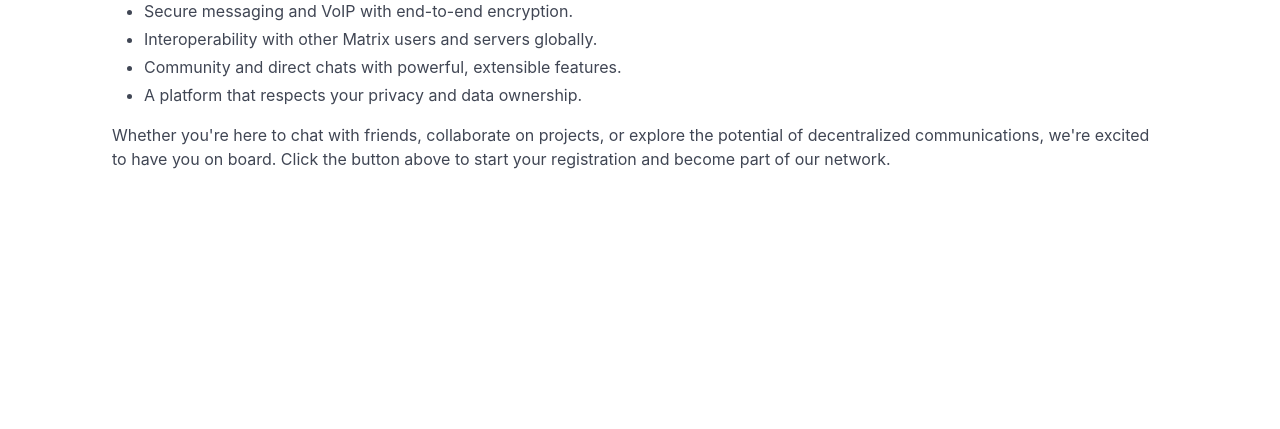
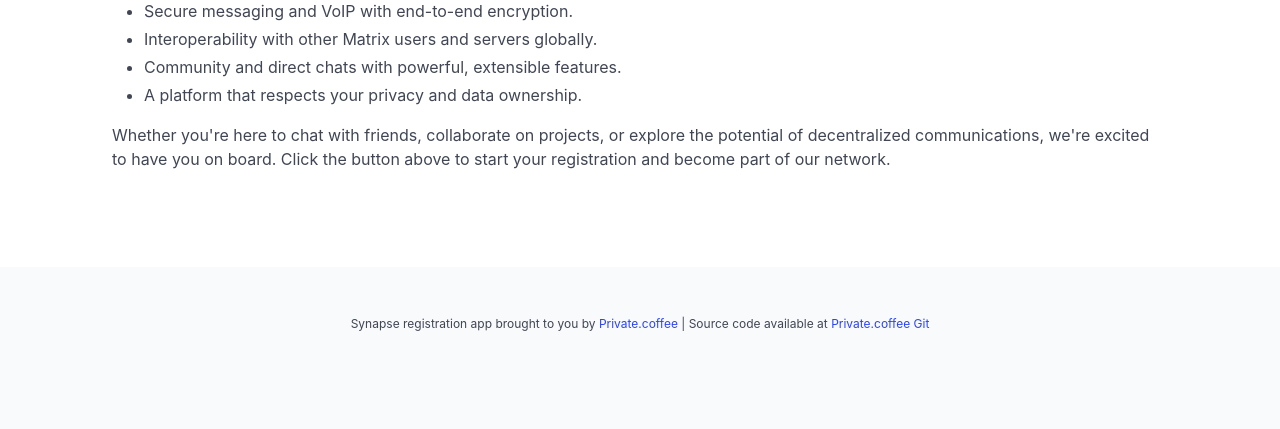
Before and after one commit to PrivateCoffee/synapse-registration, a Django app: template src/synapse_registration/registration/templates/landing_page.html in a window 1280 px wide. Shown: the part 414-843 px from the top of the page. Before the commit the page ends 583 px from the top, so only its background shows below. Run offline with Django 3.2, Linux system fonts and the light colour scheme; the template is opened without the code that fills it, so the values that code supplies are empty; some libraries are stand-ins or nearby versions.

Commit message:
feat: Add README and update template for better UX
Introduces comprehensive README to guide installation, configuration, and usage
Updates CSS library to a newer version for improved styling
Adds footer to the base template with project and source links
Enhances user interface and provides easier navigation to project information

```diff
--- a/src/synapse_registration/registration/templates/base.html
+++ b/src/synapse_registration/registration/templates/base.html
@@ -9,7 +9,7 @@
             {% endblock title %}
         </title>
         <link rel="stylesheet"
-              href="https://nobsdelivr.private.coffee/npm/bulma@0.9.3/css/bulma.min.css">
+              href="https://nobsdelivr.private.coffee/npm/bulma@1.0.2/css/bulma.min.css">
         {% block css %}
         {% endblock css %}
     </head>
@@ -20,5 +20,16 @@
                 {% endblock content %}
             </div>
         </section>
+        <footer class="footer">
+            <div class="content has-text-centered">
+                <p class="is-size-7">
+                    Synapse registration app brought to you by <a href="https://private.coffee">Private.coffee</a> |
+                    Source code available at
+                    <a href="https://git.private.coffee/PrivateCoffee/synapse-registration"
+                       target="_blank"
+                       rel="noopener noreferrer">Private.coffee Git</a>
+                </p>
+            </div>
+        </footer>
     </body>
 </html>
```
Also changed, not shown: README.md.
